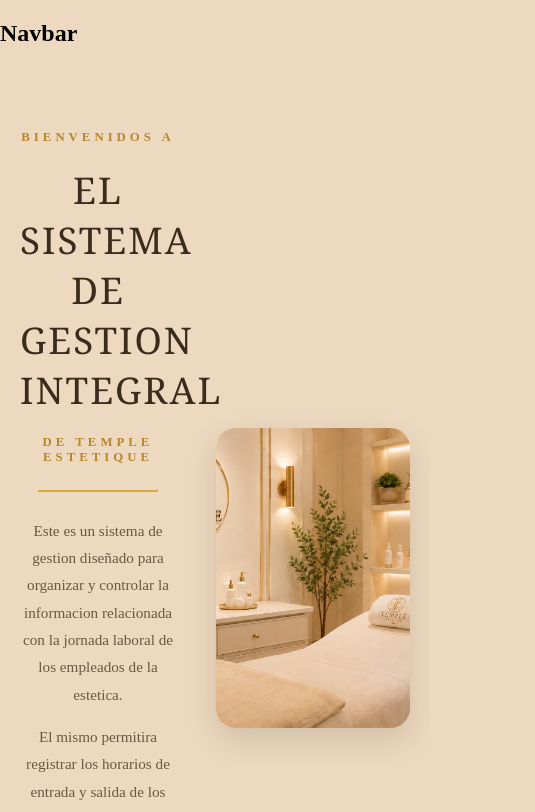
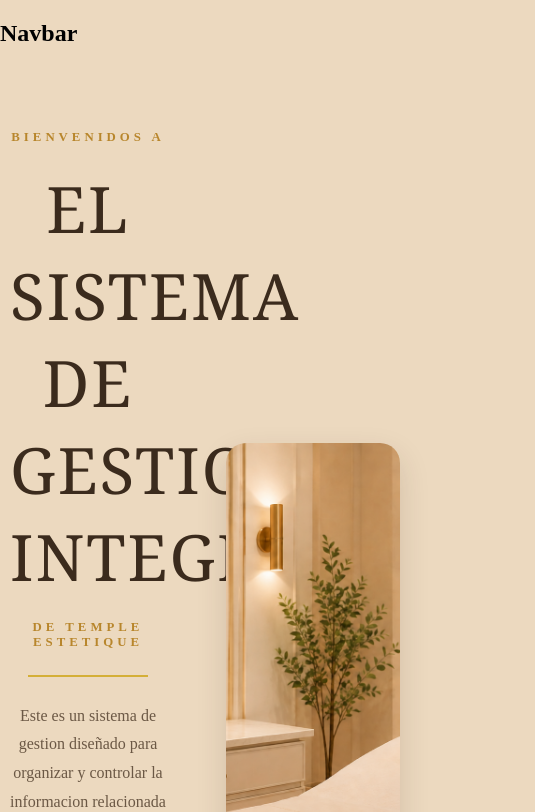
Before and after one commit to UlisesVillarreal/DesarrolloWeb, a React (Vite) app: page / in a window 390 px wide. Shown: the top 812 px of the page, 535 px wide, since content can reach past the window. Built offline with nearby package versions, Linux system fonts and the light colour scheme.

Commit message:
borre cambios

```diff
--- a/src/components/main/Main.module.css
+++ b/src/components/main/Main.module.css
@@ -97,57 +97,3 @@
     display: block;
 
 }
-
-
-@media (max-width: 900px) {
-
-    .presentacion {
-        grid-template-columns: 1fr;
-        gap: 40px;
-    }
-
-    .textoPresentacion {
-        text-align: center;
-    }
-
-    .linea {
-        margin: 25px auto;
-    }
-
-    .descripcion {
-        margin-left: auto;
-        margin-right: auto;
-    }
-
-    .imagenPresentacion {
-        height: 400px;
-    }
-
-    .tarjetas {
-        grid-template-columns: 1fr;
-    }
-
-    .titulo {
-        font-size: 3rem;
-    }
-}
-
-
-@media (max-width: 600px) {
-
-    .contenido {
-        padding: 50px 20px;
-    }
-
-    .titulo {
-        font-size: 2.3rem;
-    }
-
-    .descripcion {
-        font-size: 0.95rem;
-    }
-
-    .imagenPresentacion {
-        height: 300px;
-    }
-}
```
